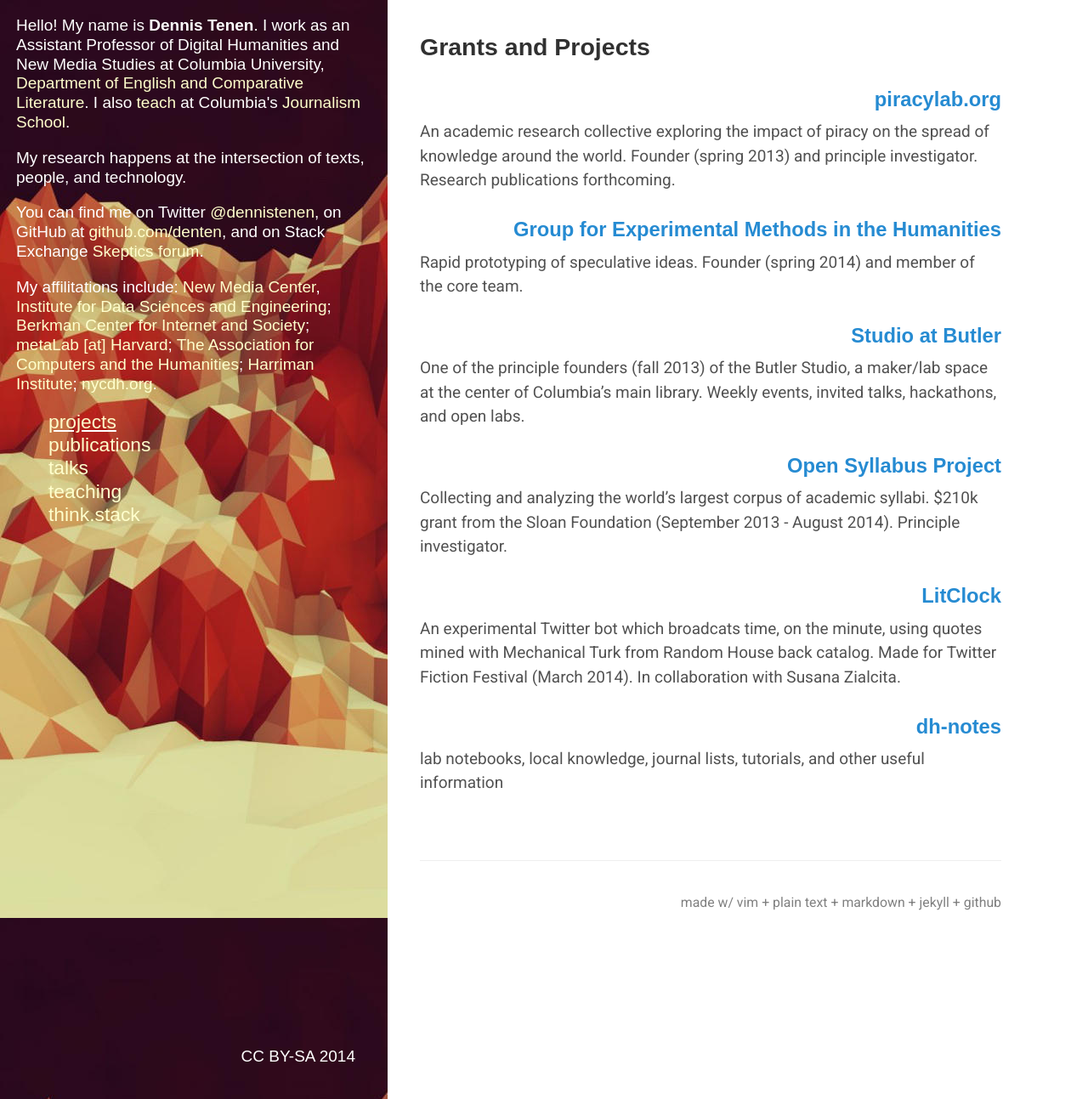
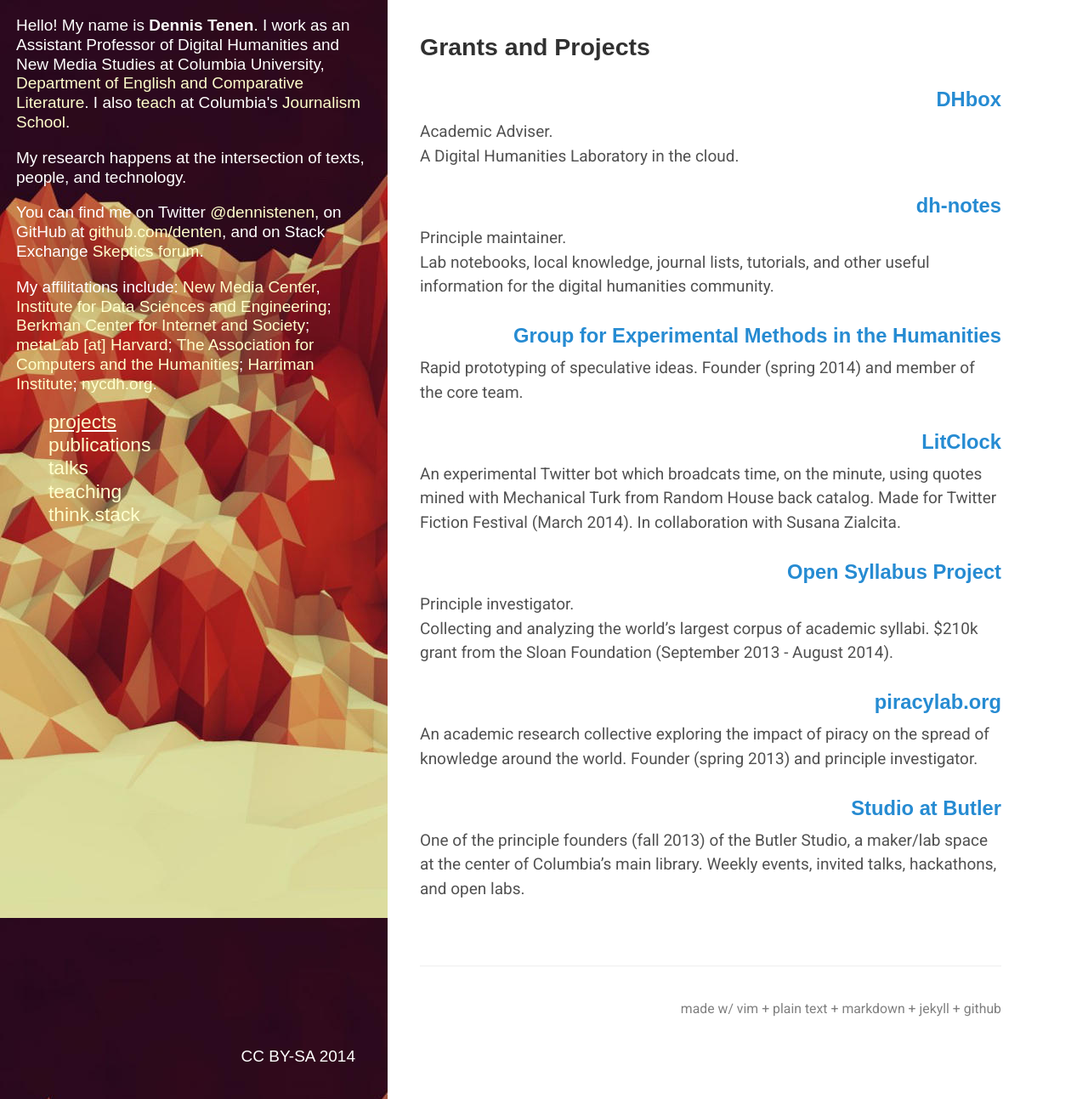
Before and after one commit to denten/denten.github.io, a Jekyll site: the page built from _pages/category-pages/projects.md, in a window 1280 px wide and 1293 px high. Shown: the whole window at 85% size. Built offline with Jekyll 4.4.1, drawn with Linux system fonts in a browser that asks for light colours; some web fonts are replaced.

Commit message:
update projects

```diff
--- a/_includes/CV/04-projects.md
+++ b/_includes/CV/04-projects.md
@@ -1,19 +1,25 @@
 ## Grants and Projects
 
-### [piracylab.org](http://piracylab.org/)
-An academic research collective exploring the impact of piracy on the spread of knowledge around the world. Founder (spring 2013) and principle investigator. Research publications forthcoming.
+### [DHbox](http://dhbox.org/)
+Academic Adviser.
+A Digital Humanities Laboratory in the cloud.
+
+### [dh-notes](https://github.com/denten/dhnotes)
+Principle maintainer.
+Lab notebooks, local knowledge, journal lists, tutorials, and other useful information for the digital humanities community.
 
 ### [Group for Experimental Methods in the Humanities](http://xpmethod.github.io/)
 Rapid prototyping of speculative ideas. Founder (spring 2014) and member of the core team.
 
-### [Studio at Butler](https://studio.cul.columbia.edu/)
-One of the principle founders (fall 2013) of the Butler Studio, a maker/lab space at the center of Columbia's main library. Weekly events, invited talks, hackathons, and open labs.
-
-### [Open Syllabus Project](http://opensyllabusproject.org/)
-Collecting and analyzing the world's largest corpus of academic syllabi. $210k grant from the Sloan Foundation (September 2013 - August 2014). Principle investigator.
-
 ### [LitClock](https://twitter.com/LITclock)
 An experimental Twitter bot which broadcats time, on the minute, using quotes mined with Mechanical Turk from Random House back catalog. Made for Twitter Fiction Festival (March 2014). In collaboration with Susana Zialcita.
 
-### [dh-notes](https://github.com/denten/dhnotes)
-lab notebooks, local knowledge, journal lists, tutorials, and other useful information
+### [Open Syllabus Project](http://opensyllabusproject.org/)
+Principle investigator.
+Collecting and analyzing the world's largest corpus of academic syllabi. $210k grant from the Sloan Foundation (September 2013 - August 2014).
+
+### [piracylab.org](http://piracylab.org/)
+An academic research collective exploring the impact of piracy on the spread of knowledge around the world. Founder (spring 2013) and principle investigator.
+
+### [Studio at Butler](https://studio.cul.columbia.edu/)
+One of the principle founders (fall 2013) of the Butler Studio, a maker/lab space at the center of Columbia's main library. Weekly events, invited talks, hackathons, and open labs.
```
